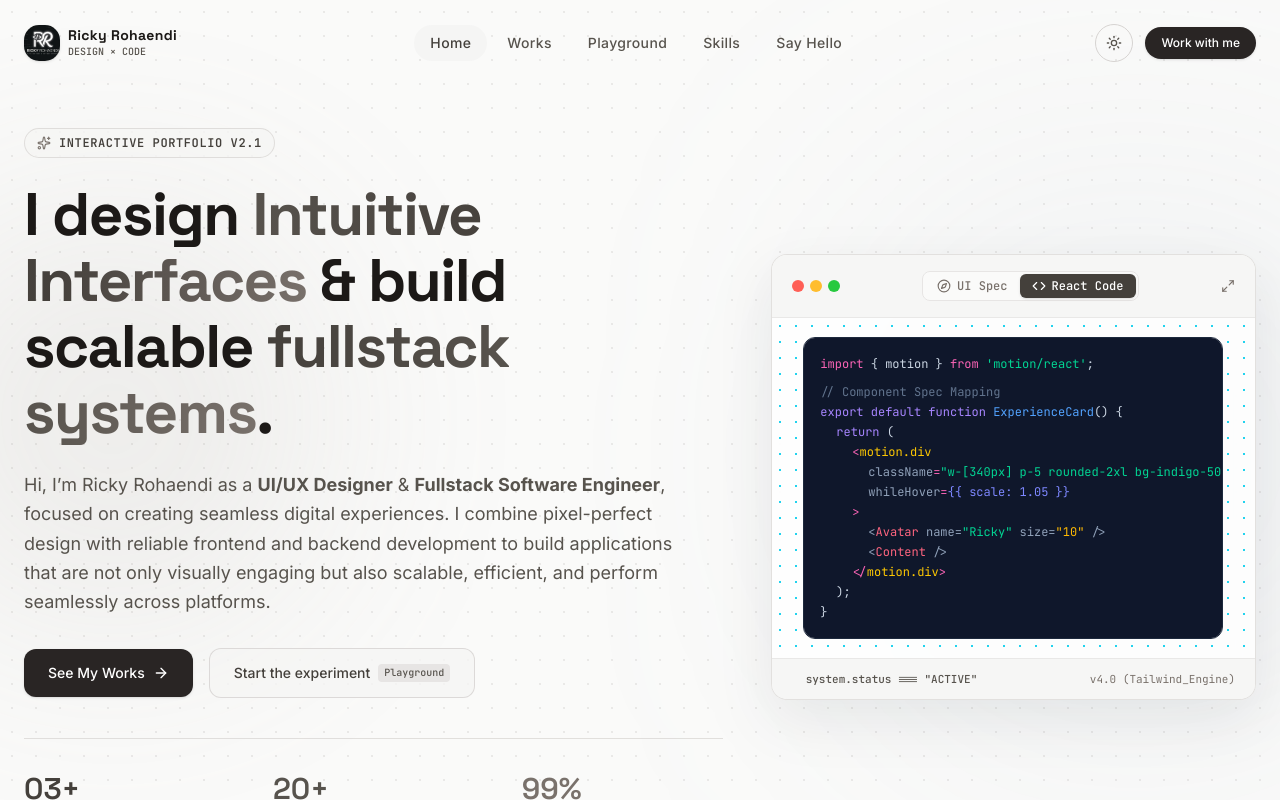
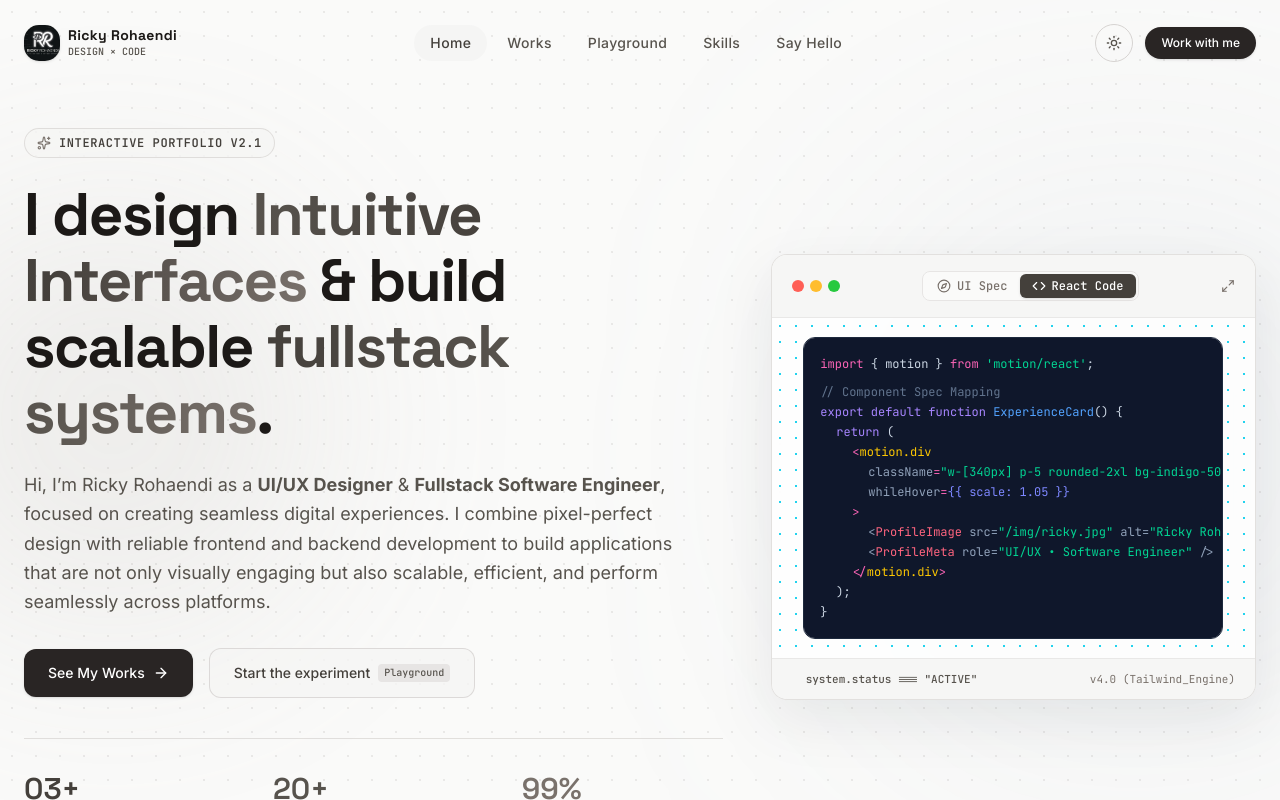
Before and after one commit to rickyrohaendi12/ricky-rohaendi-portfolio, a React (Vite) app: page / in a window 1280 px wide. Both pictures are taken after a click on the button "React Code". Shown: the top 800 px of the page. Built offline with nearby package versions, Linux system fonts and the light colour scheme.

Commit message:
Update Hero.tsx

```diff
--- a/src/components/Hero.tsx
+++ b/src/components/Hero.tsx
@@ -331,12 +331,28 @@ export default function Hero({ onNavigate }: HeroProps) {
                       <span className="text-pink-400">&gt;</span>
                     </div>
                     <div className="pl-12 text-slate-400">
-                      &lt;<span className="text-rose-400">Avatar</span> name=
-                      <span className="text-emerald-400">"Ricky"</span> size=
-                      <span className="text-amber-400">"10"</span> /&gt;
+                      &lt;<span className="text-rose-400">ProfileImage</span>{" "}
+                      src=
+                      <span className="text-emerald-400">
+                        "/img/ricky.jpg"
+                      </span>{" "}
+                      alt=
+                      <span className="text-emerald-400">
+                        "Ricky Rohaendi"
+                      </span>{" "}
+                      className=
+                      <span className="text-emerald-400">
+                        "w-full h-36 object-cover object-top"
+                      </span>{" "}
+                      /&gt;
                     </div>
                     <div className="pl-12 text-slate-400">
-                      &lt;<span className="text-rose-400">Content</span> /&gt;
+                      &lt;<span className="text-rose-400">ProfileMeta</span>{" "}
+                      role=
+                      <span className="text-emerald-400">
+                        "UI/UX • Software Engineer"
+                      </span>{" "}
+                      /&gt;
                     </div>
                     <div className="pl-8">
                       <span className="text-pink-400">&lt;/</span>
```
